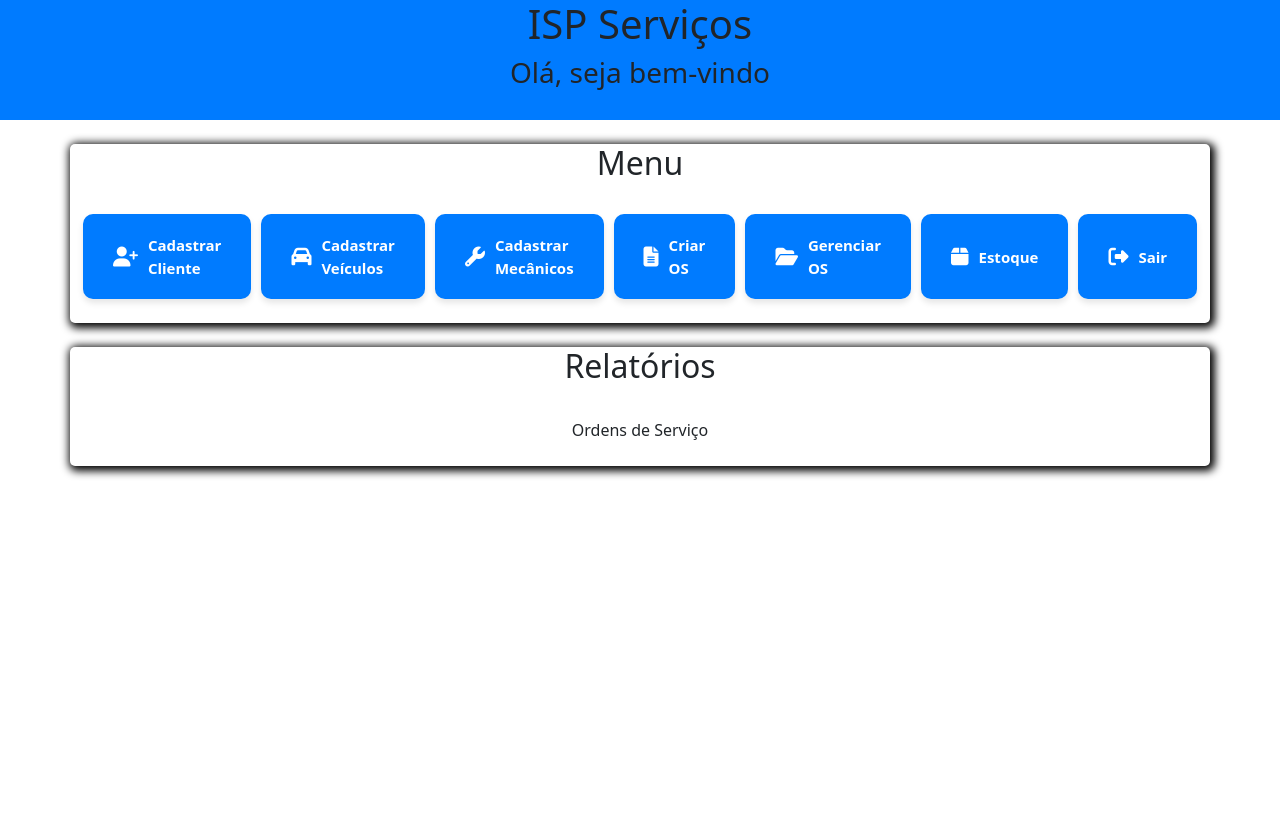
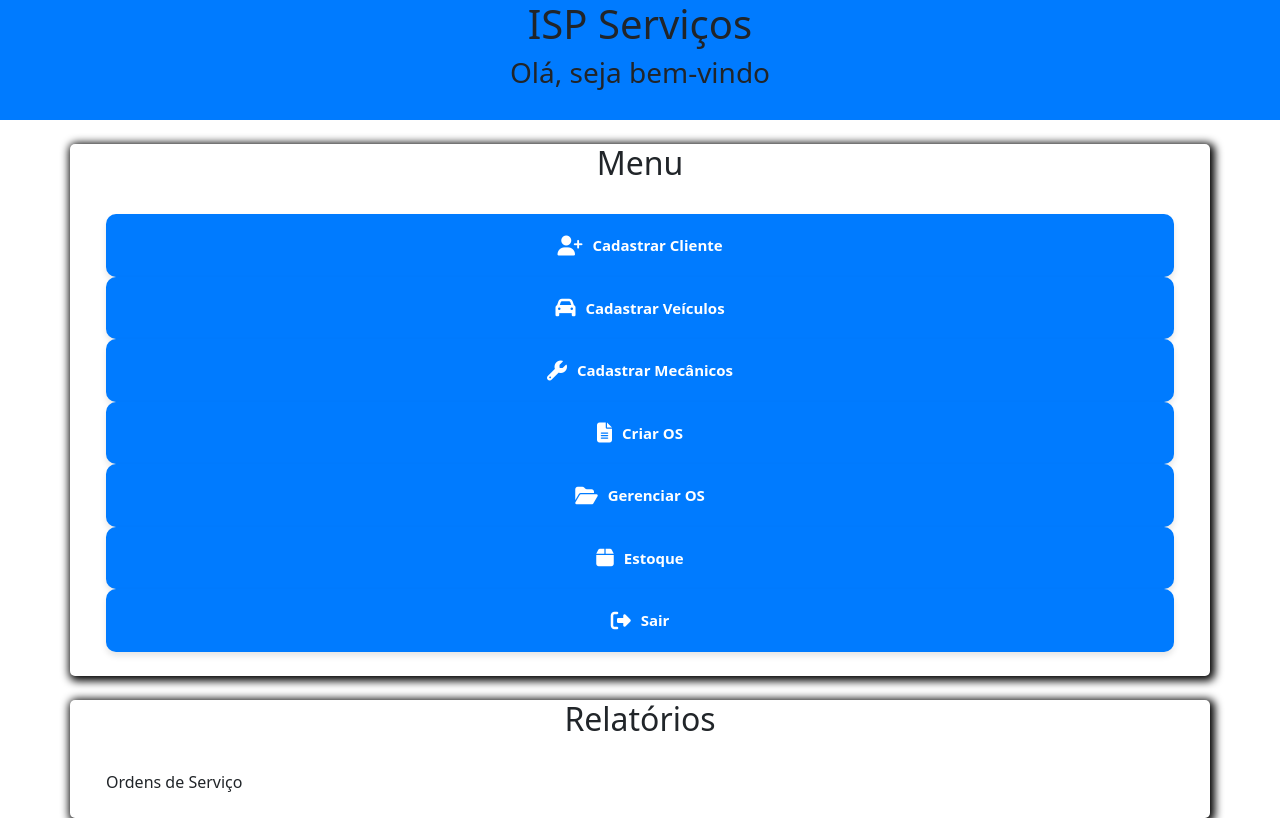
Before and after one commit to ismaelce122/ProjetoFinalIsmael, a Python web app: template templates/painelServicos.html in a window 1280 px wide. Before the commit the page ends 478 px from the top, so only its background shows below. Run offline with Jinja, Linux system fonts and the light colour scheme; the template is opened without the code that fills it, so the values that code supplies are empty.

Commit message:
Css do Menu!!!!

```diff
--- a/static/style.css
+++ b/static/style.css
@@ -9,10 +9,7 @@
 }
 
 .box {
-    display: flex;
-    flex-direction: row;
-    justify-content: center;
-    gap: 10px;
+    display: block;
 }
 
 .botao {
```
